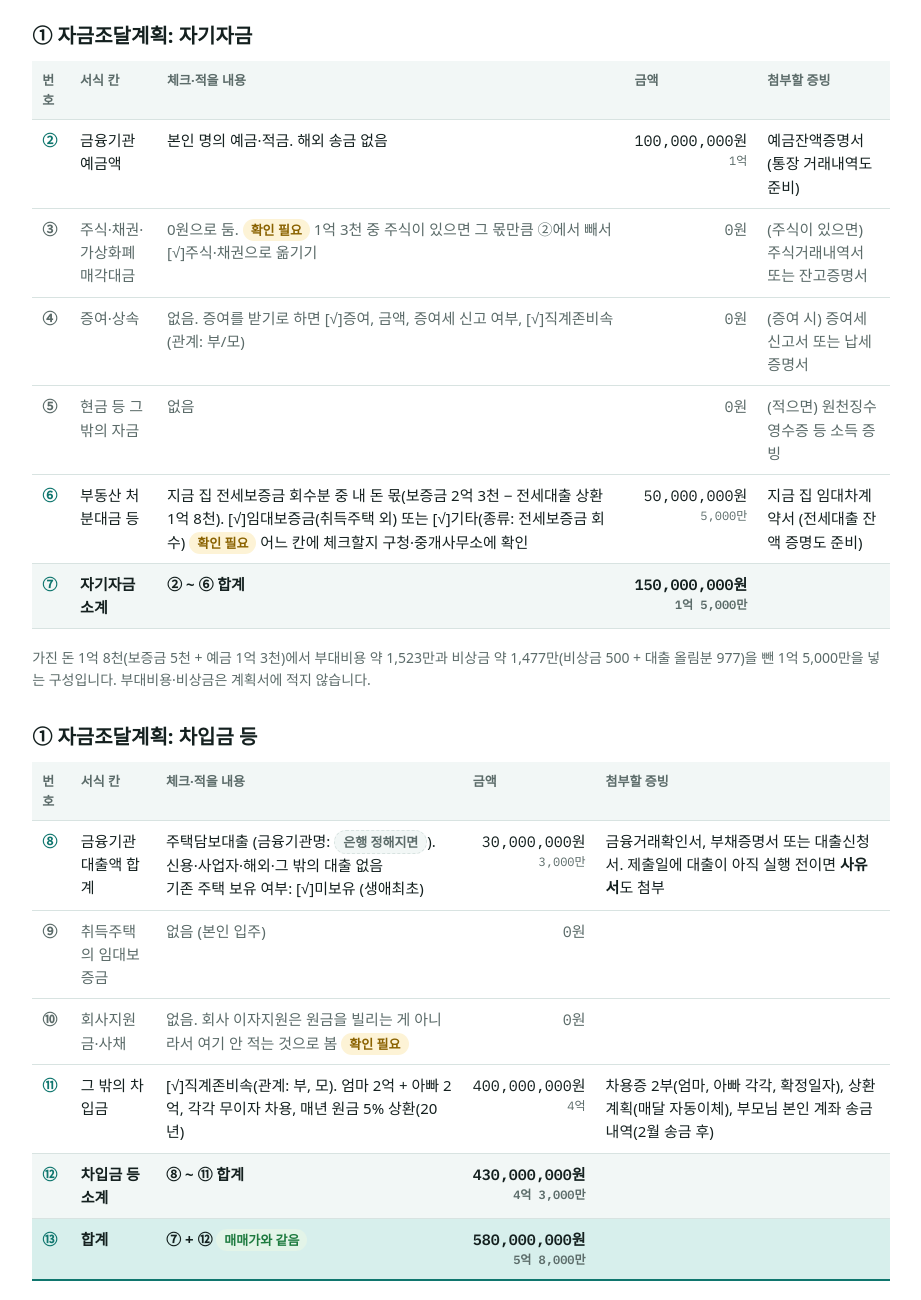
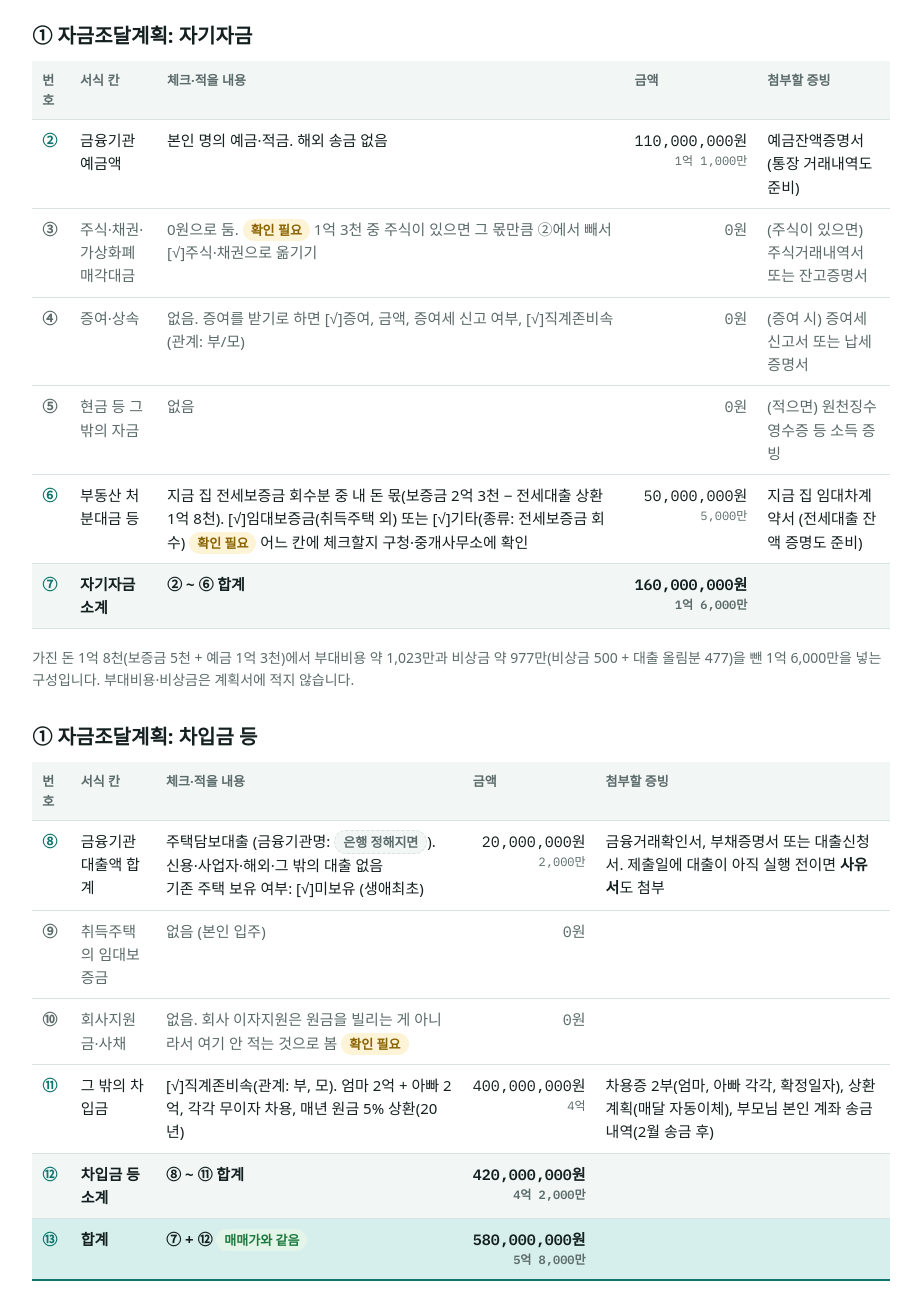
Before and after one commit to da-seul-source/house-plan, a plain HTML site: page fund.html in a window 1280 px wide. Shown: the part 840-2140 px from the top of the page, without its empty margins (19-940 px from the left). Drawn offline with Linux system fonts and the light colour scheme; a web font is replaced by a local one.

```diff
--- a/fund.html
+++ b/fund.html
@@ -79,22 +79,22 @@ a{color:var(--ac)}
 
 <h2>① 자금조달계획: 자기자금</h2>
 <table class="stack"><thead><tr><th>번호</th><th>서식 칸</th><th>체크·적을 내용</th><th class="n">금액</th><th>첨부할 증빙</th></tr></thead><tbody>
-<tr><td class="no" data-l="번호">②</td><td data-l="서식 칸">금융기관 예금액</td><td data-l="체크·내용">본인 명의 예금·적금. 해외 송금 없음</td><td class="n" data-l="금액">100,000,000원<small>1억</small></td><td data-l="증빙">예금잔액증명서 (통장 거래내역도 준비)</td></tr>
+<tr><td class="no" data-l="번호">②</td><td data-l="서식 칸">금융기관 예금액</td><td data-l="체크·내용">본인 명의 예금·적금. 해외 송금 없음</td><td class="n" data-l="금액">110,000,000원<small>1억 1,000만</small></td><td data-l="증빙">예금잔액증명서 (통장 거래내역도 준비)</td></tr>
 <tr class="zero"><td class="no" data-l="번호">③</td><td data-l="서식 칸">주식·채권·가상화폐 매각대금</td><td data-l="체크·내용">0원으로 둠. <span class="chk">확인 필요</span> 1억 3천 중 주식이 있으면 그 몫만큼 ②에서 빼서 [√]주식·채권으로 옮기기</td><td class="n" data-l="금액">0원</td><td data-l="증빙">(주식이 있으면) 주식거래내역서 또는 잔고증명서</td></tr>
 <tr class="zero"><td class="no" data-l="번호">④</td><td data-l="서식 칸">증여·상속</td><td data-l="체크·내용">없음. 증여를 받기로 하면 [√]증여, 금액, 증여세 신고 여부, [√]직계존비속(관계: 부/모)</td><td class="n" data-l="금액">0원</td><td data-l="증빙">(증여 시) 증여세 신고서 또는 납세증명서</td></tr>
 <tr class="zero"><td class="no" data-l="번호">⑤</td><td data-l="서식 칸">현금 등 그 밖의 자금</td><td data-l="체크·내용">없음</td><td class="n" data-l="금액">0원</td><td data-l="증빙">(적으면) 원천징수영수증 등 소득 증빙</td></tr>
 <tr><td class="no" data-l="번호">⑥</td><td data-l="서식 칸">부동산 처분대금 등</td><td data-l="체크·내용">지금 집 전세보증금 회수분 중 내 돈 몫(보증금 2억 3천 − 전세대출 상환 1억 8천). [√]임대보증금(취득주택 외) 또는 [√]기타(종류: 전세보증금 회수) <span class="chk">확인 필요</span> 어느 칸에 체크할지 구청·중개사무소에 확인</td><td class="n" data-l="금액">50,000,000원<small>5,000만</small></td><td data-l="증빙">지금 집 임대차계약서 (전세대출 잔액 증명도 준비)</td></tr>
-<tr class="sub"><td class="no" data-l="번호">⑦</td><td data-l="서식 칸">자기자금 소계</td><td data-l="체크·내용">② ~ ⑥ 합계</td><td class="n" data-l="금액">150,000,000원<small>1억 5,000만</small></td><td data-l="증빙"></td></tr>
+<tr class="sub"><td class="no" data-l="번호">⑦</td><td data-l="서식 칸">자기자금 소계</td><td data-l="체크·내용">② ~ ⑥ 합계</td><td class="n" data-l="금액">160,000,000원<small>1억 6,000만</small></td><td data-l="증빙"></td></tr>
 </tbody></table>
-<p class="note">가진 돈 1억 8천(보증금 5천 + 예금 1억 3천)에서 부대비용 약 1,523만과 비상금 약 1,477만(비상금 500 + 대출 올림분 977)을 뺀 1억 5,000만을 넣는 구성입니다. 부대비용·비상금은 계획서에 적지 않습니다.</p>
+<p class="note">가진 돈 1억 8천(보증금 5천 + 예금 1억 3천)에서 부대비용 약 1,023만과 비상금 약 977만(비상금 500 + 대출 올림분 477)을 뺀 1억 6,000만을 넣는 구성입니다. 부대비용·비상금은 계획서에 적지 않습니다.</p>
 
 <h2>① 자금조달계획: 차입금 등</h2>
 <table class="stack"><thead><tr><th>번호</th><th>서식 칸</th><th>체크·적을 내용</th><th class="n">금액</th><th>첨부할 증빙</th></tr></thead><tbody>
-<tr><td class="no" data-l="번호">⑧</td><td data-l="서식 칸">금융기관 대출액 합계</td><td data-l="체크·내용">주택담보대출 (금융기관명: <span class="blank">은행 정해지면</span>). 신용·사업자·해외·그 밖의 대출 없음<br>기존 주택 보유 여부: [√]미보유 (생애최초)</td><td class="n" data-l="금액">30,000,000원<small>3,000만</small></td><td data-l="증빙">금융거래확인서, 부채증명서 또는 대출신청서. 제출일에 대출이 아직 실행 전이면 <b>사유서</b>도 첨부</td></tr>
+<tr><td class="no" data-l="번호">⑧</td><td data-l="서식 칸">금융기관 대출액 합계</td><td data-l="체크·내용">주택담보대출 (금융기관명: <span class="blank">은행 정해지면</span>). 신용·사업자·해외·그 밖의 대출 없음<br>기존 주택 보유 여부: [√]미보유 (생애최초)</td><td class="n" data-l="금액">20,000,000원<small>2,000만</small></td><td data-l="증빙">금융거래확인서, 부채증명서 또는 대출신청서. 제출일에 대출이 아직 실행 전이면 <b>사유서</b>도 첨부</td></tr>
 <tr class="zero"><td class="no" data-l="번호">⑨</td><td data-l="서식 칸">취득주택의 임대보증금</td><td data-l="체크·내용">없음 (본인 입주)</td><td class="n" data-l="금액">0원</td><td data-l="증빙"></td></tr>
 <tr class="zero"><td class="no" data-l="번호">⑩</td><td data-l="서식 칸">회사지원금·사채</td><td data-l="체크·내용">없음. 회사 이자지원은 원금을 빌리는 게 아니라서 여기 안 적는 것으로 봄 <span class="chk">확인 필요</span></td><td class="n" data-l="금액">0원</td><td data-l="증빙"></td></tr>
 <tr><td class="no" data-l="번호">⑪</td><td data-l="서식 칸">그 밖의 차입금</td><td data-l="체크·내용">[√]직계존비속(관계: 부, 모). 엄마 2억 + 아빠 2억, 각각 무이자 차용, 매년 원금 5% 상환(20년)</td><td class="n" data-l="금액">400,000,000원<small>4억</small></td><td data-l="증빙">차용증 2부(엄마, 아빠 각각, 확정일자), 상환 계획(매달 자동이체), 부모님 본인 계좌 송금내역(2월 송금 후)</td></tr>
-<tr class="sub"><td class="no" data-l="번호">⑫</td><td data-l="서식 칸">차입금 등 소계</td><td data-l="체크·내용">⑧ ~ ⑪ 합계</td><td class="n" data-l="금액">430,000,000원<small>4억 3,000만</small></td><td data-l="증빙"></td></tr>
+<tr class="sub"><td class="no" data-l="번호">⑫</td><td data-l="서식 칸">차입금 등 소계</td><td data-l="체크·내용">⑧ ~ ⑪ 합계</td><td class="n" data-l="금액">420,000,000원<small>4억 2,000만</small></td><td data-l="증빙"></td></tr>
 <tr class="tot"><td class="no" data-l="번호">⑬</td><td data-l="서식 칸">합계</td><td data-l="체크·내용">⑦ + ⑫ <span class="okb">매매가와 같음</span></td><td class="n" data-l="금액">580,000,000원<small>5억 8,000만</small></td><td data-l="증빙"></td></tr>
 </tbody></table>
 
```
